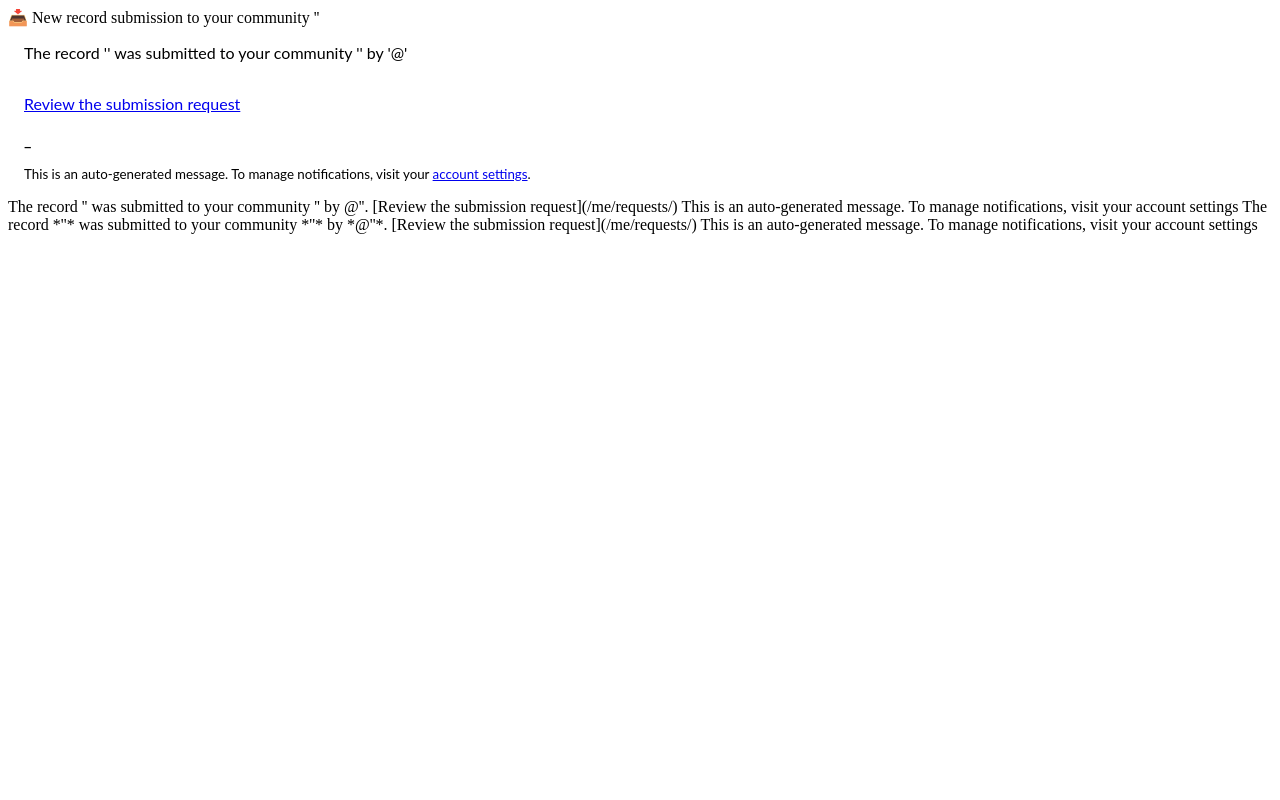
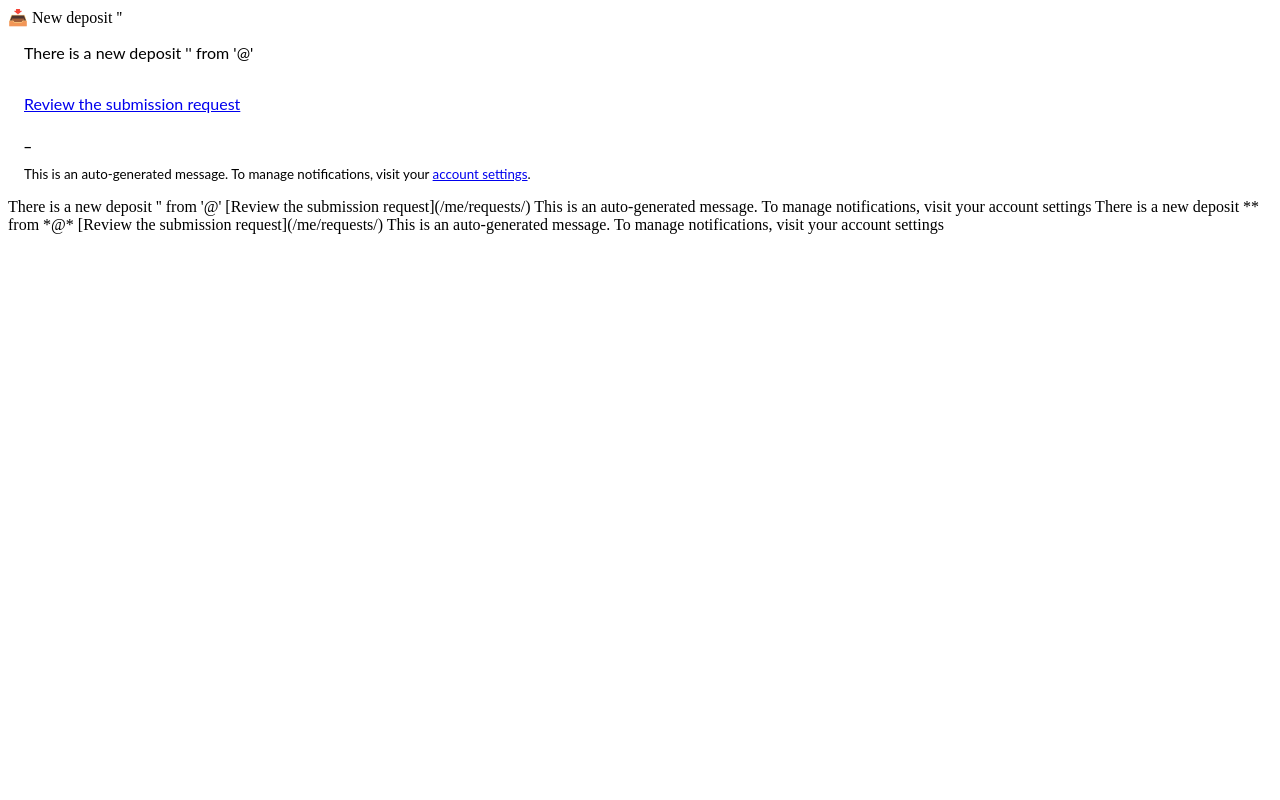
Before and after one commit to ImperialCollegeLondon/fair-data-repository, a Python web app: template templates/semantic-ui/invenio_notifications/community-submission.submit.jinja in a window 1280 px wide. Run offline with Jinja, Linux system fonts and the light colour scheme; the template is opened without the code that fills it, so the values that code supplies are empty.

Commit message:
Submit template.

```diff
--- a/templates/semantic-ui/invenio_notifications/community-submission.submit.jinja
+++ b/templates/semantic-ui/invenio_notifications/community-submission.submit.jinja
@@ -19,13 +19,14 @@
 %}
 
 {%- block subject -%}
-       {{ _("📥 New record submission to your community '{community_title}'").format(community_title=community_title) }}
+       {{ _("📥 New deposit '{record_title}'").format(record_title=record_title) }}
 {%- endblock subject -%}
 
 {%- block html_body -%}
     <table style="font-family:'Lato',Helvetica,Arial,sans-serif;border-spacing:15px">
         <tr>
-            <td>{{ _("The record '{record_title}' was submitted to your community '{community_title}' by '@{creator_name}'").format(record_title=record_title, community_title=community_title, creator_name=creator_name) }}
+            <td>
+            {{ _("There is a new deposit '{record_title}' from '@{creator_name}'").format(record_title=record_title, creator_name=creator_name) }}
             {% if message %}
             {{ _(" with the following message:")}}
             {% endif %}
@@ -49,7 +50,7 @@
 {%- endblock html_body %}
 
 {%- block plain_body -%}
-    {{ _("The record '{record_title}' was submitted to your community '{community_title}' by @'{creator_name}'.").format(record_title=record_title, community_title=community_title, creator_name=creator_name) }}
+{{ _("There is a new deposit '{record_title}' from '@{creator_name}'").format(record_title=record_title, creator_name=creator_name) }}
 
 {% if message %}
 {{ _("with the following message:")}}
@@ -63,7 +64,7 @@
 
 {# Markdown for Slack/Mattermost/chat #}
 {%- block md_body -%}
-{{ _("The record *'{record_title}'* was submitted to your community *'{community_title}'* by *@'{creator_name}'*.").format(record_title=record_title, community_title=community_title, creator_name=creator_name) }}
+{{ _("There is a new deposit *{record_title}* from *@{creator_name}*").format(record_title=record_title, creator_name=creator_name) }}
 
 {% if message %}
 {{ _("with the following message:")}}
```
